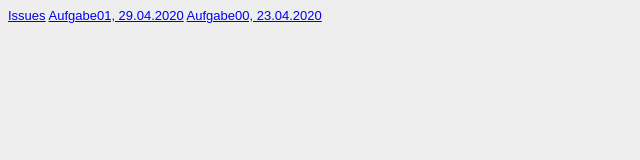
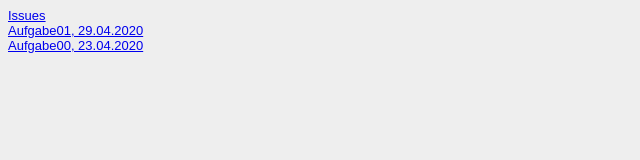
Before and after one commit to Ronjaaa/GIS_SoSe2020, a plain HTML site: page Steckbrief/steckbrief.htm in a window 1280 px wide. Shown: the whole page, without its empty margins (0-640 px from the left). Drawn offline with Linux system fonts and the light colour scheme.

Commit message:
veresserung

```diff
--- a/Steckbrief/steckbrief.htm
+++ b/Steckbrief/steckbrief.htm
@@ -13,8 +13,8 @@ body {
 </head>
 <body>
 	<!-- Hier die Links zu den gelösten Aufgaben einstellen, aktuelle oben, alte stehen lassen! Format: Aufgabenbezeichnung, Datum -->
-	<a href="https://github.com/Ronjaaa/GIS_SoSe2020/issues" target="_blank">Issues</a>
-	<a href="https://ronjaaa.github.io/GIS_SoSe2020/Aufgabe01/index.html" target="_blank">Aufgabe01, 29.04.2020</a>
+	<a href="https://github.com/Ronjaaa/GIS_SoSe2020/issues" target="_blank">Issues</a><br>
+	<a href="https://ronjaaa.github.io/GIS_SoSe2020/Aufgabe01/index.html" target="_blank">Aufgabe01, 29.04.2020</a><br>
 	<a href="https://ronjaaa.github.io/GIS_SoSe2020/Aufgabe00/index.html" target="_blank">Aufgabe00, 23.04.2020</a>
 </body>
 </html>
```
